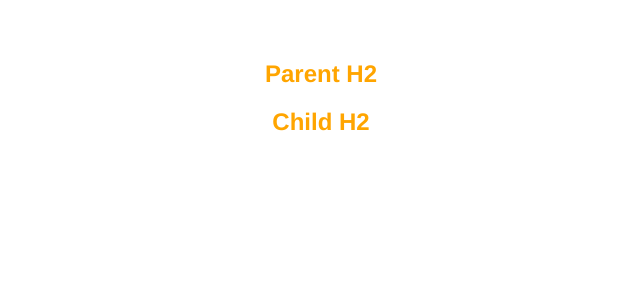
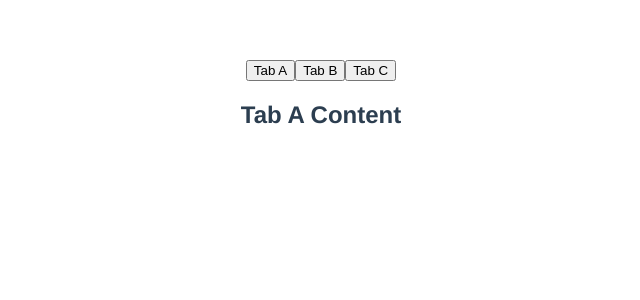
Before and after one commit to deepak252/vuejs-tutorial, a Vue app: page / in a window 1280 px wide. Shown: the top 300 px of the page, without its empty margins (319-959 px from the left). Built offline with nearby package versions, Linux system fonts and the light colour scheme.

Commit message:
Dynamic components - multiple tabs example

```diff
--- a/src/App.vue
+++ b/src/App.vue
@@ -1,18 +1,29 @@
 <template>
-    <h2>Parent H2</h2>
-    <!-- <ChildStyles /> -->
-    <ChildStyles>
-        <h2>Child H2</h2>
-    </ChildStyles>
+    <button @click="activeTab='TabA'">Tab A</button>
+    <button @click="activeTab='TabB'">Tab B</button>
+    <button @click="activeTab='TabC'">Tab C</button>
+    <!-- <TabA v-if="activeTab=='tabA'"/>
+    <TabB v-if="activeTab=='tabB'" />
+    <TabC v-if="activeTab=='tabC'" /> -->
+    <component :is="activeTab"/>
 </template>
 <script>
-import ChildStyles from'./components/ChildStyles.vue'
+import TabA from'./components/TabA.vue'
+import TabB from'./components/TabB.vue'
+import TabC from'./components/TabC.vue'
 
 export default {
     name: 'App',
     components: {
-        ChildStyles
+        TabA,
+        TabB,
+        TabC,
     },
+    data(){
+        return {
+            activeTab: 'TabA'
+        }
+    }
 }
 </script>
 
@@ -26,8 +37,4 @@ export default {
   margin-top: 60px;
 }
 
-h2{
-    color: orange;
-}
-
 </style>
--- /dev/null
+++ b/src/components/TabA.vue
@@ -0,0 +1,13 @@
+<template>
+    <h2>Tab A Content</h2>
+</template>
+
+<script>
+export default {
+    name: 'TabA',
+}
+</script>
+
+<style>
+
+</style>
--- /dev/null
+++ b/src/components/TabB.vue
@@ -0,0 +1,13 @@
+<template>
+    <h2>Tab B Content</h2>
+</template>
+
+<script>
+export default {
+    name: 'TabB',
+}
+</script>
+
+<style>
+
+</style>
--- /dev/null
+++ b/src/components/TabC.vue
@@ -0,0 +1,13 @@
+<template>
+    <h2>Tab C Content</h2>
+</template>
+
+<script>
+export default {
+    name: 'TabC',
+}
+</script>
+
+<style>
+
+</style>
```
